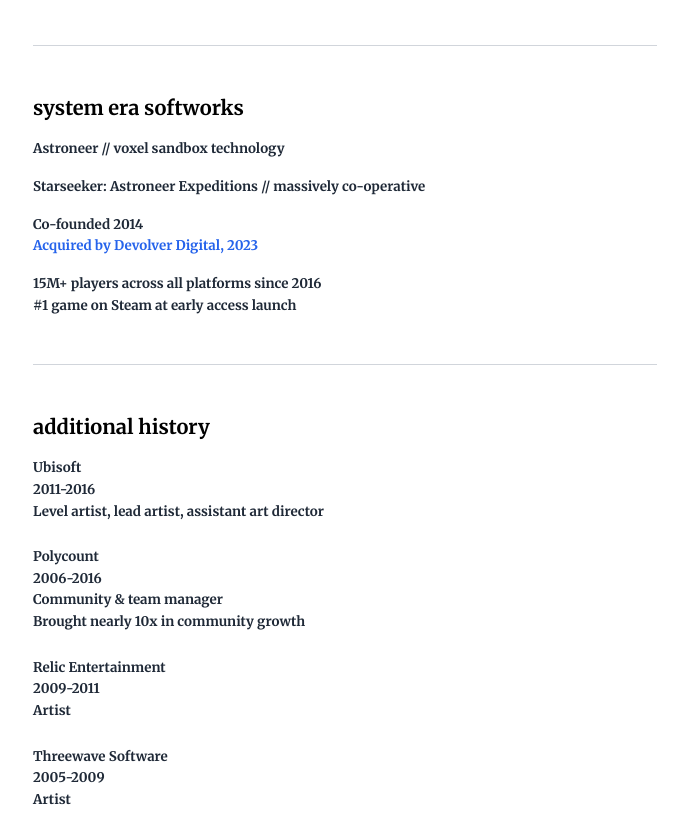
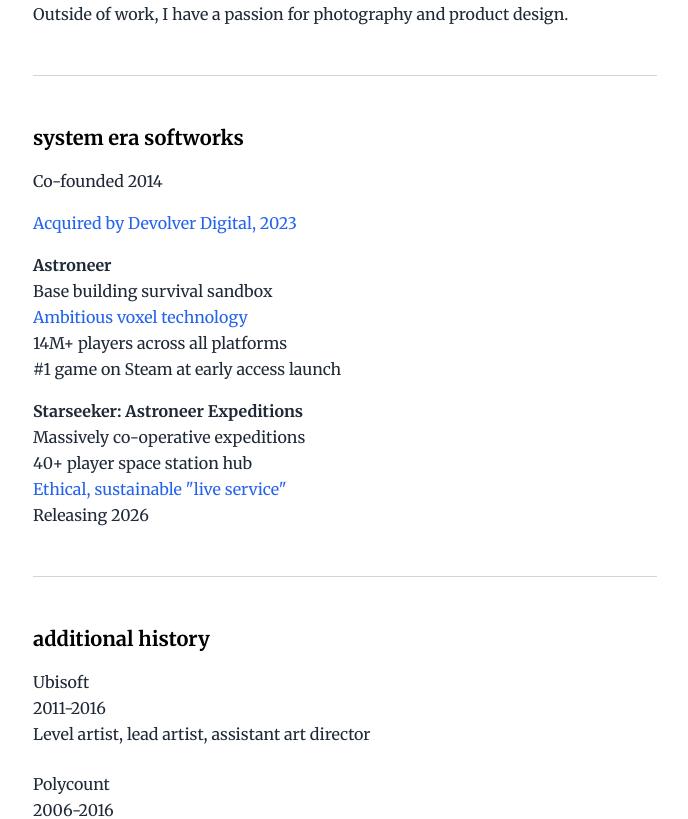
Before and after one commit to XYZCHiiLD/adambromell-site, a Next.js app: page / in a window 1280 px wide. Shown: the part 480-1299 px from the top of the page, without its empty margins (295-983 px from the left). Built offline with nearby package versions, Linux system fonts and the light colour scheme.

Commit message:
Add files via upload

```diff
--- a/src/app/globals.css
+++ b/src/app/globals.css
@@ -4,8 +4,8 @@
 
 body {
   font-family: 'Merriweather', Georgia, 'Times New Roman', Times, serif;
-  font-size: 10pt;
-  font-weight: 700;
+  font-size: 12pt;
+  font-weight: 400;
   -webkit-font-smoothing: antialiased;
   -moz-osx-font-smoothing: grayscale;
 }
--- a/src/app/layout.js
+++ b/src/app/layout.js
@@ -11,7 +11,7 @@ export default function RootLayout({ children }) {
       <head>
         <link rel="preconnect" href="https://fonts.googleapis.com" />
         <link rel="preconnect" href="https://fonts.gstatic.com" crossOrigin="anonymous" />
-        <link href="https://fonts.googleapis.com/css2?family=Merriweather:wght@700;900&display=swap" rel="stylesheet" />
+        <link href="https://fonts.googleapis.com/css2?family=Merriweather:wght@400;700;900&display=swap" rel="stylesheet" />
       </head>
       <body>{children}</body>
     </html>
--- a/src/app/page.js
+++ b/src/app/page.js
@@ -7,7 +7,7 @@ export default function Home() {
         <header className="mb-12">
           <h1 className="text-2xl md:text-3xl font-bold mb-4">adam bromell</h1>
           <p className="mb-6">
-            Creative Director | CCO & Co-founder, System Era (acquired by Devolver Digital)
+            Creative Director | CCO & Co-founder, System Era
           </p>
           <div className="flex gap-6">
             <a
@@ -50,13 +50,24 @@ export default function Home() {
         <section className="mb-12">
           <h2 className="text-xl font-bold mb-4">system era softworks</h2>
           <div className="space-y-4 text-gray-800 leading-relaxed">
-            <p>Astroneer // voxel sandbox technology</p>
-            <p>Starseeker: Astroneer Expeditions // massively co-operative</p>
-            <p>Co-founded 2014<br /><a href="https://www.gamedeveloper.com/business/devolver-digital-to-acquire-astroneer-dev-system-era-for-up-to-40m" target="_blank" rel="noopener noreferrer" className="text-blue-600 hover:underline">Acquired by Devolver Digital, 2023</a></p>
-            <p>
-              15M+ players across all platforms since 2016<br />
-              #1 game on Steam at early access launch
-            </p>
+            <p>Co-founded 2014</p>
+            <p><a href="https://www.gamedeveloper.com/business/devolver-digital-to-acquire-astroneer-dev-system-era-for-up-to-40m" target="_blank" rel="noopener noreferrer" className="text-blue-600 hover:underline">Acquired by Devolver Digital, 2023</a></p>
+
+            <div className="mt-6">
+              <p className="font-bold">Astroneer</p>
+              <p>Base building survival sandbox</p>
+              <p><a href="https://www.gamedeveloper.com/design/what-i-astroneer-i-s-devs-learned-while-leaving-early-access" target="_blank" rel="noopener noreferrer" className="text-blue-600 hover:underline">Ambitious voxel technology</a></p>
+              <p>14M+ players across all platforms</p>
+              <p>#1 game on Steam at early access launch</p>
+            </div>
+
+            <div className="mt-6">
+              <p className="font-bold">Starseeker: Astroneer Expeditions</p>
+              <p>Massively co-operative expeditions</p>
+              <p>40+ player space station hub</p>
+              <p><a href="https://gamerant.com/starseeker-astroneer-expeditions-live-service-fomo-content/" target="_blank" rel="noopener noreferrer" className="text-blue-600 hover:underline">Ethical, sustainable "live service"</a></p>
+              <p>Releasing 2026</p>
+            </div>
           </div>
         </section>
 
@@ -76,7 +87,7 @@ export default function Home() {
             <div>
               <p className="font-medium">Polycount</p>
               <p>2006-2016</p>
-              <p>Community & team manager<br />Brought nearly 10x in community growth</p>
+              <p>Community & team manager<br />~10x community growth</p>
             </div>
 
             <div>
```
